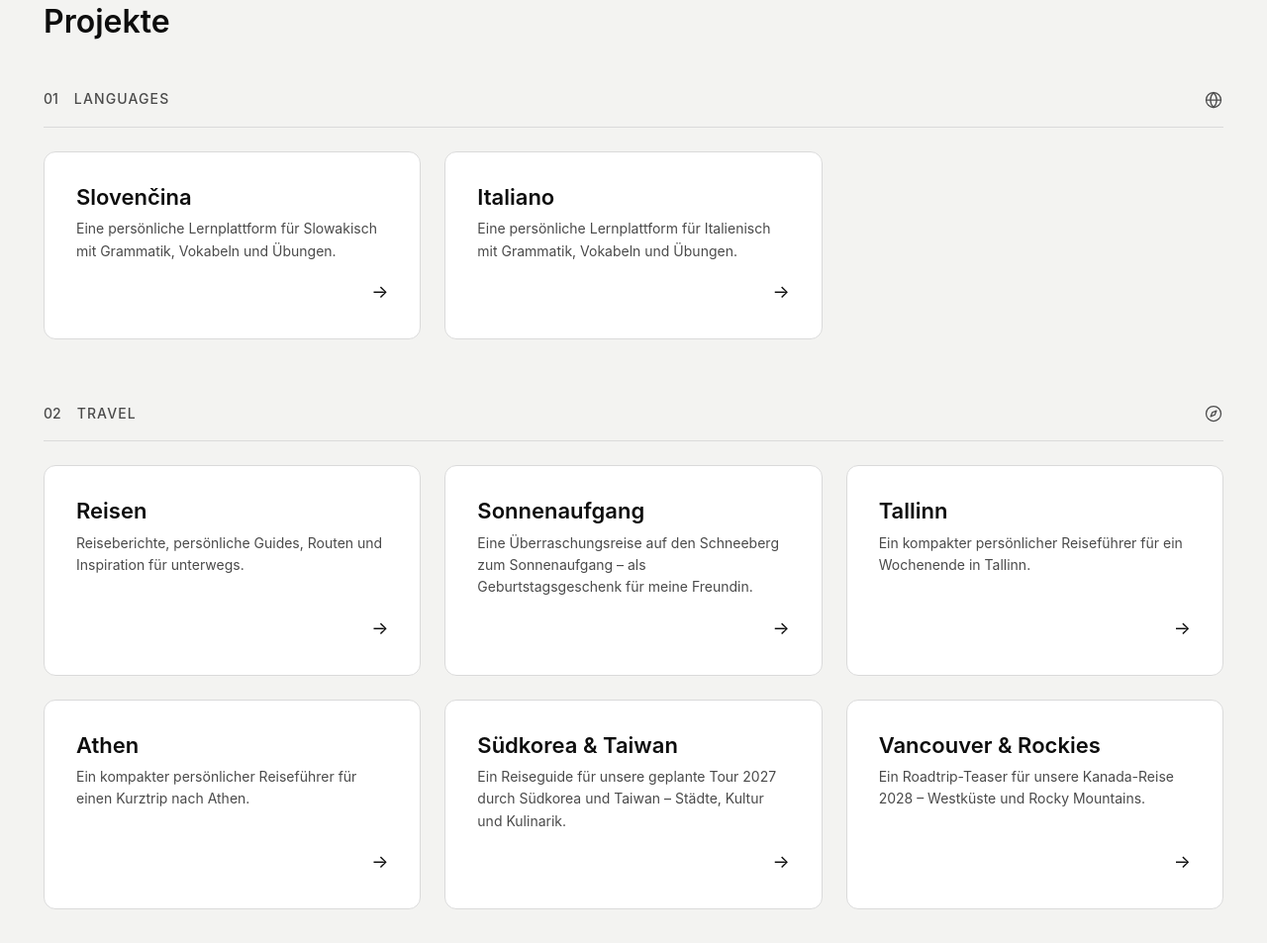
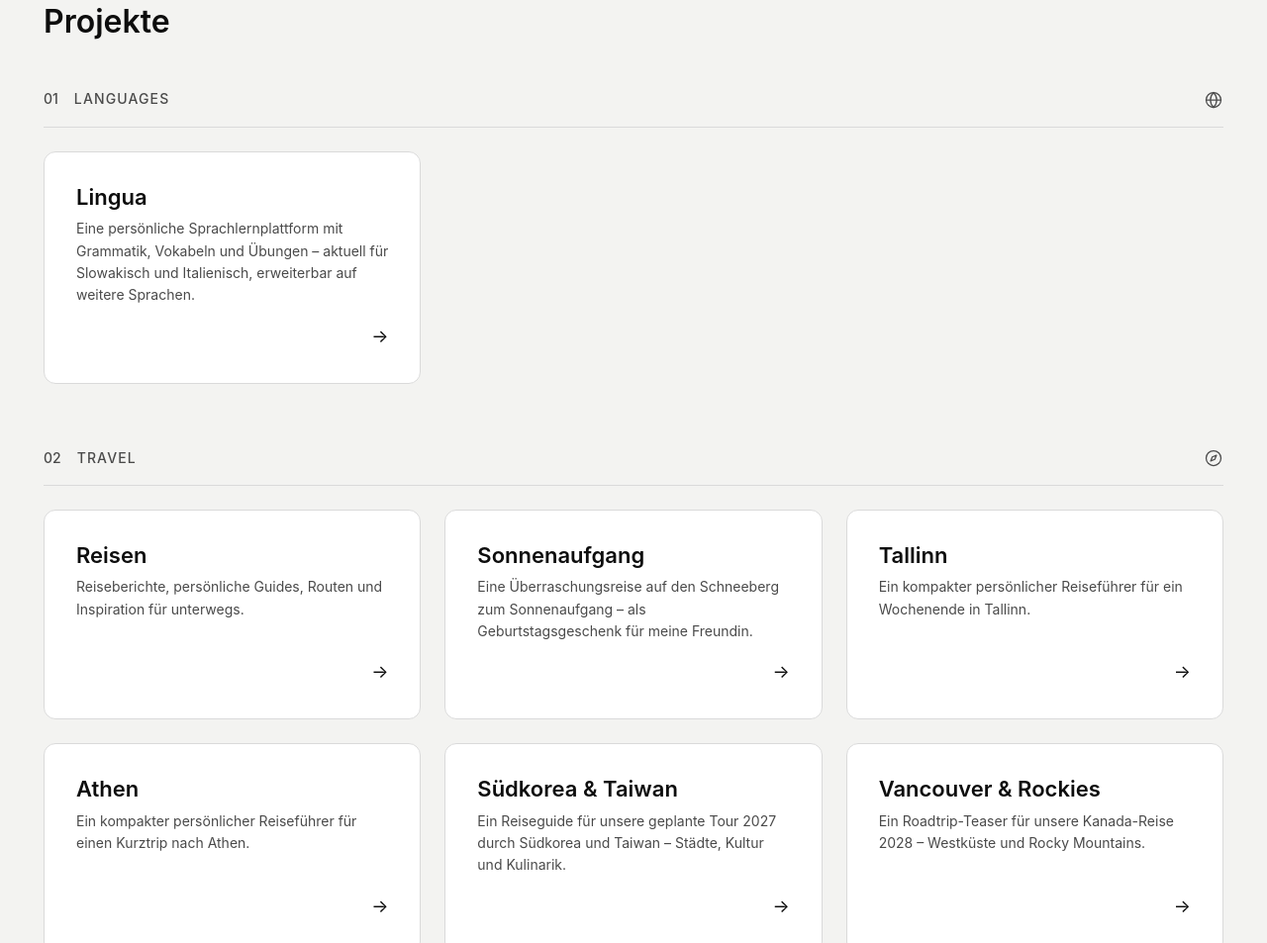
Before and after one commit to schleinzer-arch/schleinzer, a plain HTML site: page index.html in a window 1280 px wide. Shown: the part 823-1776 px from the top of the page at 99% size. Drawn offline with Linux system fonts and the light colour scheme; a web font is replaced by a local one.

Commit message:
Add files via upload

```diff
--- a/index.html
+++ b/index.html
@@ -121,15 +121,9 @@
           </div>
 
           <div class="card-grid">
-            <a class="card" href="https://slowakisch.schleinzer.app">
-              <h3 class="card__title">Slovenčina</h3>
-              <p class="card__text">Eine persönliche Lernplattform für Slowakisch mit Grammatik, Vokabeln und Übungen.</p>
-              <span class="card__arrow" aria-hidden="true">→</span>
-            </a>
-
-            <a class="card" href="https://italienisch.schleinzer.app">
-              <h3 class="card__title">Italiano</h3>
-              <p class="card__text">Eine persönliche Lernplattform für Italienisch mit Grammatik, Vokabeln und Übungen.</p>
+            <a class="card" href="https://lingua.schleinzer.app">
+              <h3 class="card__title">Lingua</h3>
+              <p class="card__text">Eine persönliche Sprachlernplattform mit Grammatik, Vokabeln und Übungen – aktuell für Slowakisch und Italienisch, erweiterbar auf weitere Sprachen.</p>
               <span class="card__arrow" aria-hidden="true">→</span>
             </a>
           </div>
```
